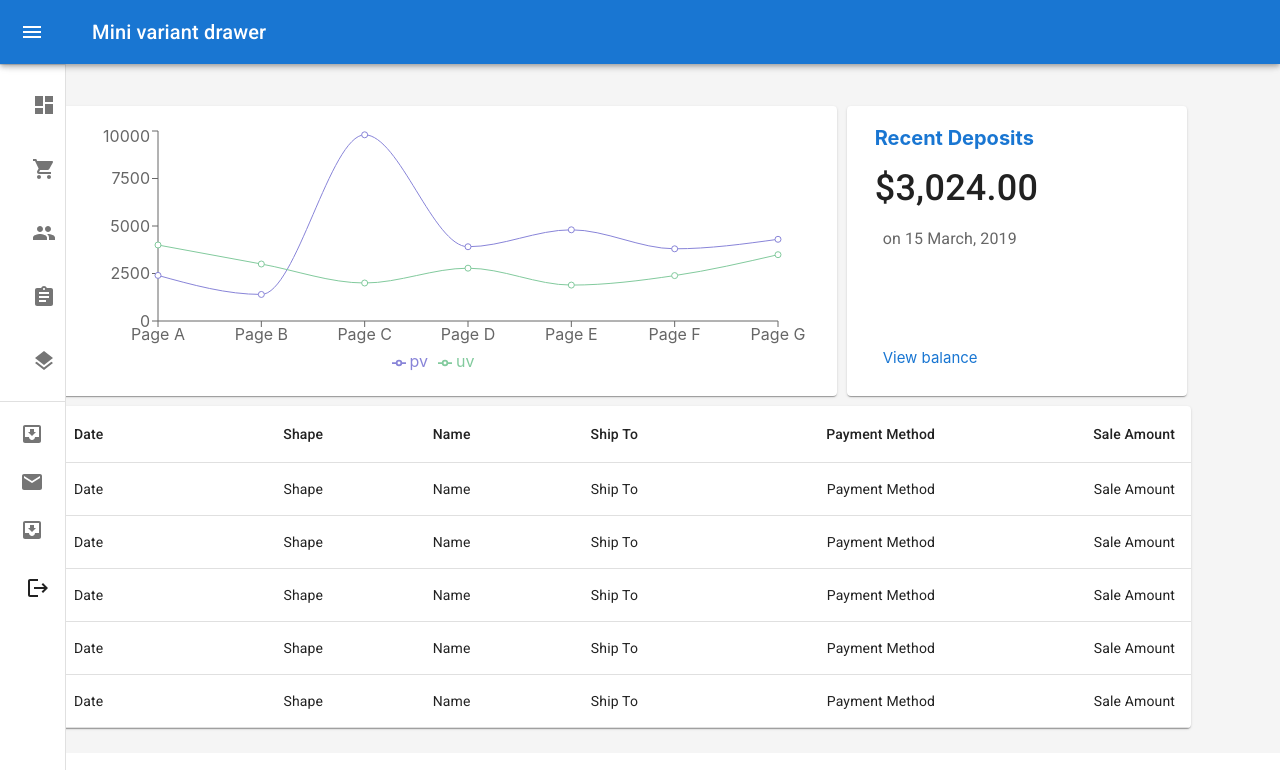
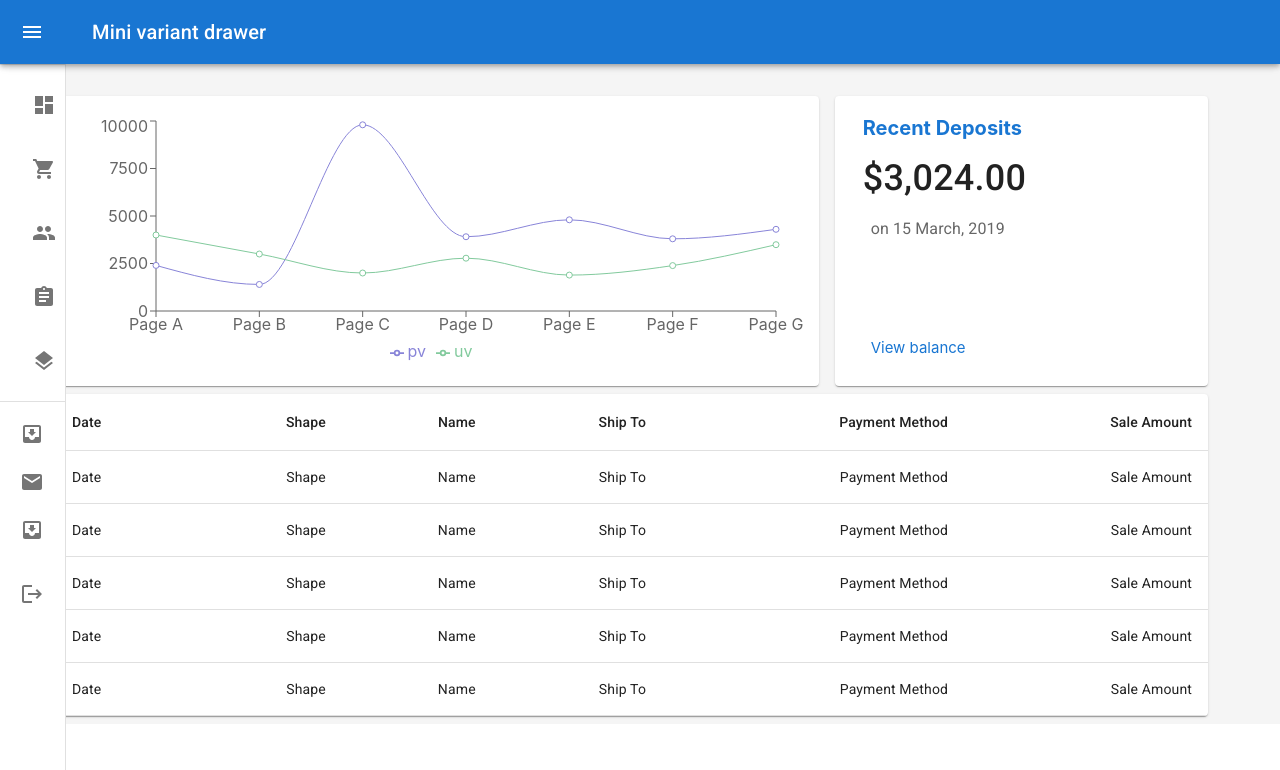
Before and after one commit to MBilalRasheed2/MaterialUI, a React (Create React App) app: page /dashboard in a window 1280 px wide. Shown: the top 770 px of the page. Built offline with nearby package versions, Linux system fonts and the light colour scheme.

Commit message:
Fixed code for home page

```diff
--- a/src/components/Home.js
+++ b/src/components/Home.js
@@ -45,35 +45,14 @@ const RecentDeposits = styled(Grid, { name: 'recent-deposit' })((theme) => {
       textDecoration: 'underline'
     }
   })
-  const LargeGridGraph = styled(Grid, { name: 'large-grid-graph' })((theme) => {
-    return {
-      margin: '10px 0px 10px 10px'
-    }
-  })
-  const SmallGridDeposit = styled(Grid, { name: 'snmall-grid-depsoit' })((theme) => {
-    return {
-      margin: '10px 10px 10px 10px'
-    }
-  })
-
-  const OrderTable = styled(Grid, { name: 'order-grid-depsoit' })((theme) => {
-
-    return {
-      [theme.theme.breakpoints.up('md')]: { margin: '0px 20px 25px 10px' },
-      [theme.theme.breakpoints.up('sm')]: { margin: '0px 20px 25px 10px' },
-      [theme.theme.breakpoints.up('lg')]: { margin: '0px 25px 25px 10px' }
-
-
-    }
-  })
 const Home = () => {
     return (
 
         <Layout>
             <Grid container spacing={2} marginY={2} paddingTop={10}>
 
-                <Grid container md={12}>
-                    <LargeGridGraph md={8}>
+                <Grid container md={12} sm={12}>
+                    <Grid md={8} sm={8} px={1}>
                         <Card sx={{ padding: '20px' }} >
                             <LineChart width={730} height={250} data={data}
                                 margin={{ top: 5, right: 30, left: 20, bottom: 5 }}>
@@ -85,8 +64,8 @@ const Home = () => {
                                 <Line type="monotone" dataKey="uv" stroke="#82ca9d" />
                             </LineChart>
                         </Card>
-                    </LargeGridGraph>
-                    <SmallGridDeposit md={3.5} >
+                    </Grid>
+                    <Grid md={4} sm={4} px={1}>
                         <Card sx={{ padding: '20px', height: '250px' }}>
                             <Grid md={12} marginX={1}>
                                 <RecentDeposits color="secondary">Recent Deposits</RecentDeposits>
@@ -107,12 +86,11 @@ const Home = () => {
                                 </ViewRecentDeposits>
                             </Grid>
                         </Card>
-                    </SmallGridDeposit>
+                    </Grid>
                 </Grid>
-                <OrderTable container md={12}>
-                    <Orders />
-
-                </OrderTable>
+          <Grid md={12} sm={12} p={1}>
+            <Orders />
+          </Grid>
             </Grid>
         </Layout>
 
--- a/src/components/header/Header.js
+++ b/src/components/header/Header.js
@@ -141,8 +141,8 @@ const Header = () => {
         <Divider />
         <List>
           {[
-            { name: "Dashboard", Icon: <DashboardIcon onClick={()=>handleDashboard()}/> },
-            { name: "Order", Icon: <ShoppingCartIcon onClick={()=>handleOrder()} /> },
+            { name: "Dashboard", Icon: <DashboardIcon onClick={() => handleDashboard()} /> },
+            { name: "Order", Icon: <ShoppingCartIcon onClick={() => handleOrder()} /> },
             { name: "Customer", Icon: <PeopleIcon /> },
             { name: "Reports", Icon: <AssignmentIcon /> },
             { name: "Integrations", Icon: <LayersIcon /> },
@@ -182,12 +182,32 @@ const Header = () => {
             </ListItem>
           ))}
         </List>
-        <Box style={{ display: 'flex', justifyContent: 'center', alignItems: 'center', paddingLeft:'10px'}}>
-        <ListItemButton >
-          <LogoutIcon onClick={()=>handleLogout()}/>
-          <Button sx={{color:'black', paddingLeft:'30px'}} onClick={()=>handleLogout()}>Logout</Button>
-          </ListItemButton>
-        </Box>
+        <List>
+          {['Logout'].map((text, index) => (
+            <ListItem key={text} disablePadding sx={{ display: 'block' }}>
+              <ListItemButton
+                sx={{
+                  minHeight: 48,
+                  justifyContent: open ? 'initial' : 'center',
+                  px: 2.5,
+                }}
+                onClick={() => handleLogout()}
+              >
+                <ListItemIcon
+                  sx={{
+                    minWidth: 0,
+                    mr: open ? 3 : 'auto',
+                    justifyContent: 'center',
+                  }}
+
+                >
+                  <LogoutIcon />
+                </ListItemIcon>
+                <ListItemText primary={text} sx={{ opacity: open ? 1 : 0 }} />
+              </ListItemButton>
+            </ListItem>
+          ))}
+        </List>
       </Drawer>
     </>
   )
```
